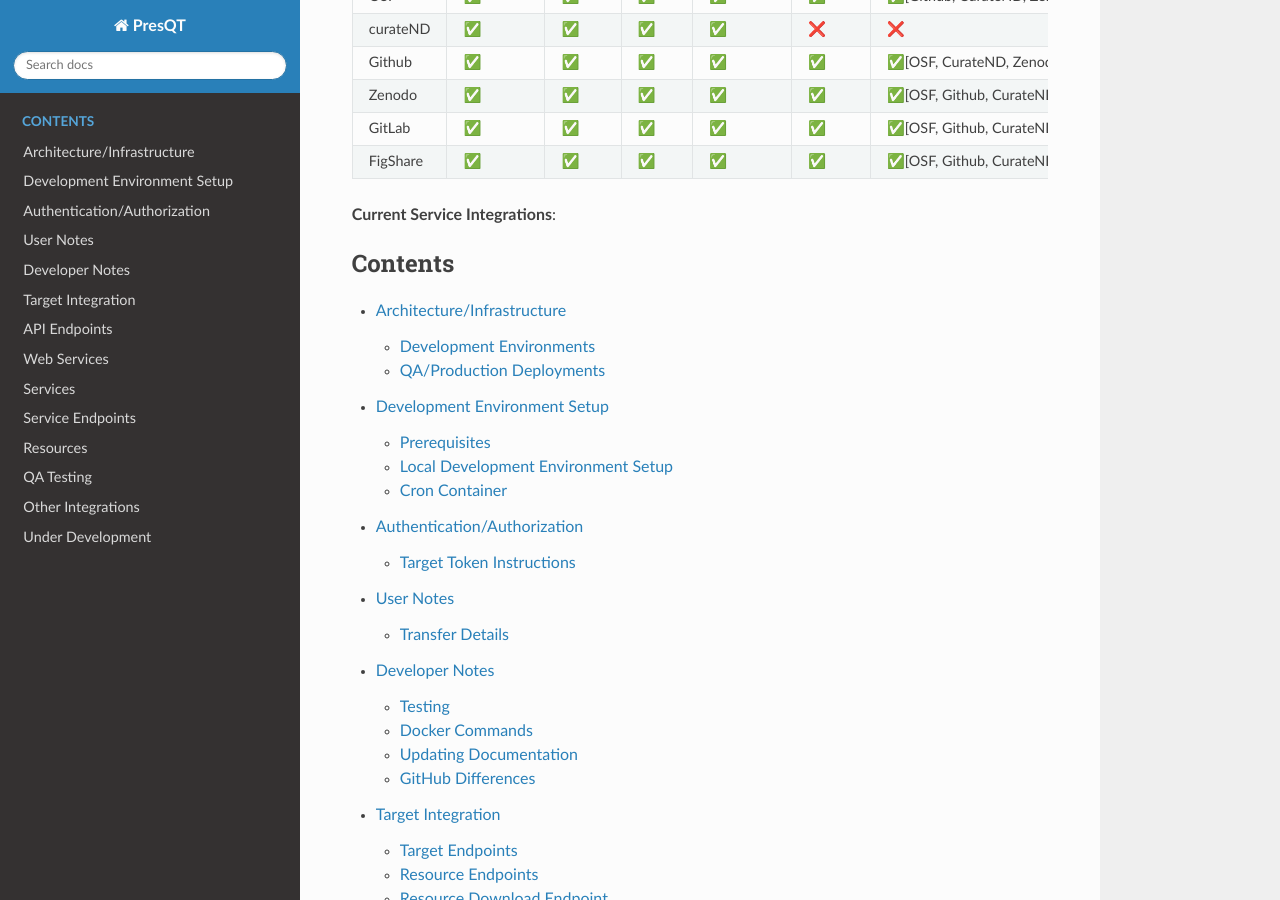
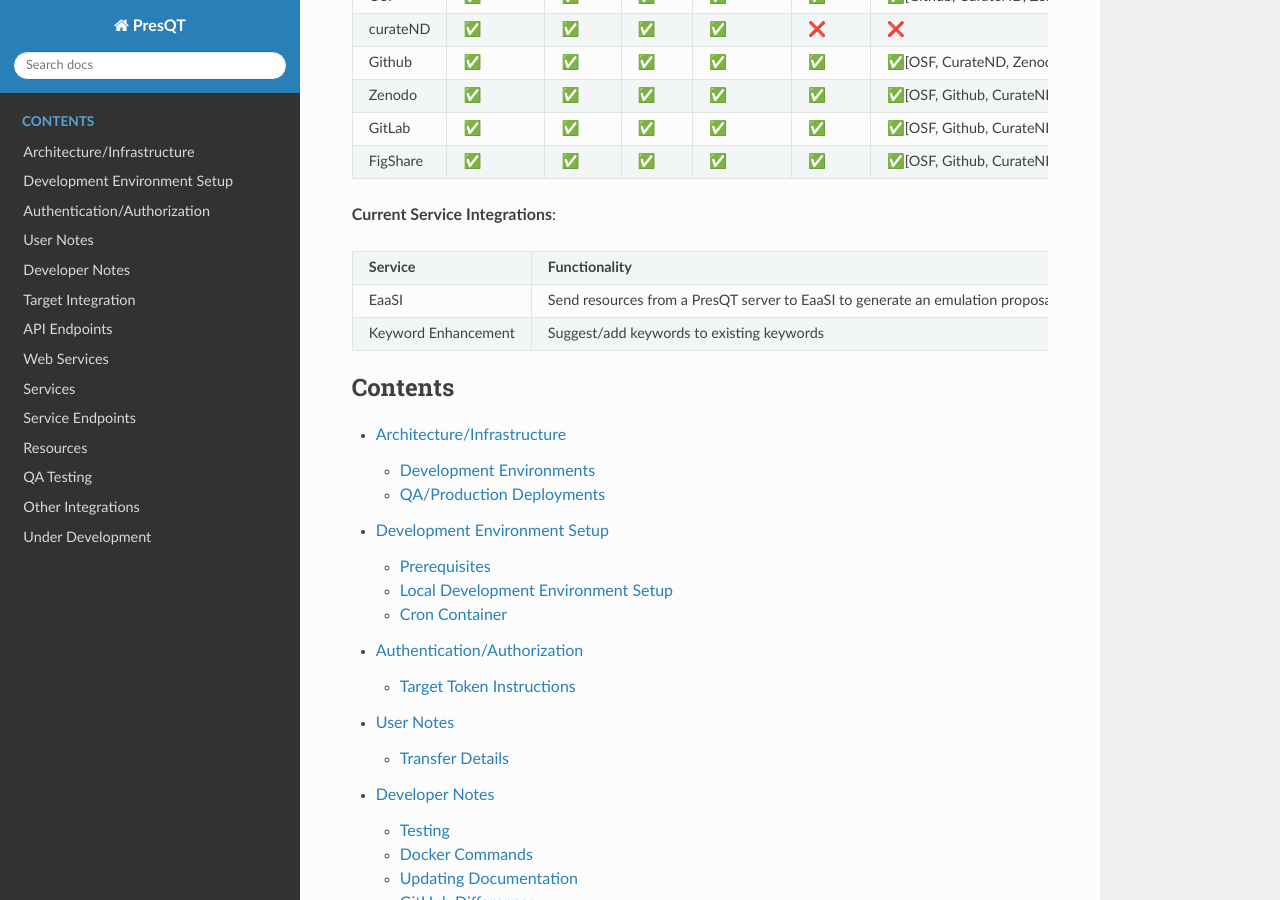
Before and after one commit to Lucy-Family-Institute/presqt, a Sphinx documentation site: the page built from docs/index.rst, in a window 1280 px wide and 900 px high, scrolled down 579 px. Built offline with Sphinx 7.4.7 and the Read the Docs theme 2.0.0, drawn with Linux system fonts in a browser that asks for light colours.

Commit message:
Tweak table

```diff
--- a/docs/index.rst
+++ b/docs/index.rst
@@ -33,11 +33,11 @@
 
 **Current Service Integrations**:
 
-=========== ==============================================================================
-**Service** **Functionality**
-EaaSI Send resources from a PresQT server to EaaSI to generate an emulation proposal
+=================== ==============================================================================
+**Service**         **Functionality**
+EaaSI               Send resources from a PresQT server to EaaSI to generate an emulation proposal
 Keyword Enhancement Suggest/add keywords to existing keywords
-=========== ==============================================================================
+=================== ==============================================================================
 
 .. toctree::
    :caption: Contents
```
